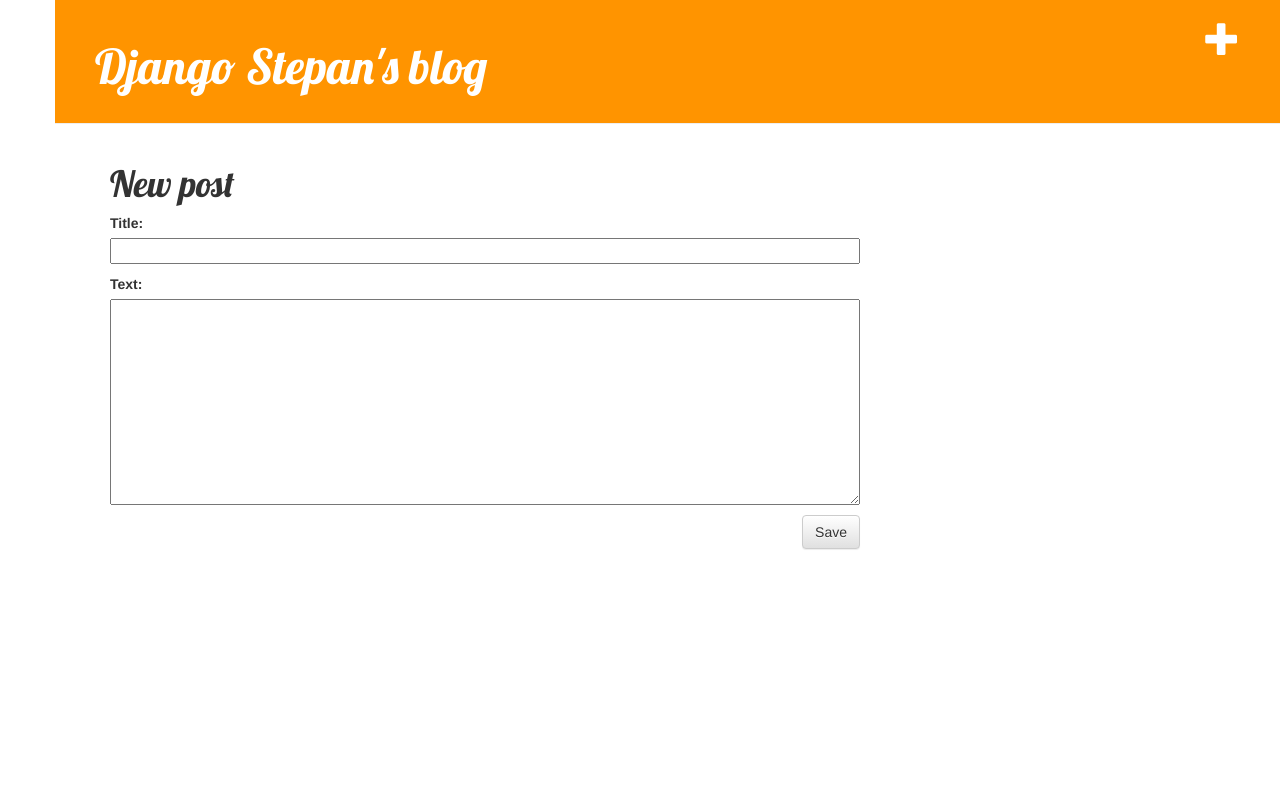
After one commit to StepanSZhuk/my_first_blog, a Django app: page /post/new/ in a window 1280 px wide. The commit adds this page. Run offline with Django 3.2, Linux system fonts and the light colour scheme; the visitor is signed in with stand-in values (Sample User, id 1); some libraries are stand-ins or nearby versions.

Commit message:
Added views to create/edit blog post inside the site.

```diff
--- /dev/null
+++ b/blog/forms.py
@@ -0,0 +1,6 @@
+from django import forms
+from .models import Post
+class PostForm(forms.ModelForm):
+    class Meta:
+        model = Post
+        fields = ('title', 'text',)
--- /dev/null
+++ b/blog/static/css/blog.css
@@ -0,0 +1,47 @@
+h1 a {
+    color: #FCA205;
+    font-family: 'Lobster';
+}
+
+body {
+    padding-left: 55px;
+}
+
+.page-header {
+    background-color: #ff9400;
+    margin-top: 0;
+    padding: 20px 20px 20px 40px;
+    }
+    .page-header h1, .page-header h1 a, .page-header h1 a:visited, .page-header h1 a:active {
+    color: #ffffff;
+    font-size: 36pt;
+    text-decoration: none;
+    }
+    .content {
+    margin-left: 40px;
+    }
+    h1, h2, h3, h4 {
+    font-family: 'Lobster', cursive;
+    }
+    .date {
+    float: right;
+    color: #828282;
+    }
+    .save {
+    float: right;
+    }
+    .post-form textarea, .post-form input {
+    width: 100%;
+    }
+    .top-menu, .top-menu:hover, .top-menu:visited {
+    color: #ffffff;
+    float: right;
+    font-size: 26pt;
+    margin-right: 20px;
+    }
+    .post {
+    margin-bottom: 70px;
+    }
+    .post h1 a, .post h1 a:visited {
+    color: #000000;
+    }
--- /dev/null
+++ b/blog/templates/blog/base.html
@@ -0,0 +1,27 @@
+{% load static %}
+<html>
+<head>
+<title>Django Stepan's blog</title>
+<link rel="stylesheet" href="//maxcdn.bootstrapcdn.com/bootstrap/3.2.0/css/bootstrap.min.css">
+<link rel="stylesheet" href="//maxcdn.bootstrapcdn.com/bootstrap/3.2.0/css/bootstrap-theme.min.css">
+<link href='//fonts.googleapis.com/css?family=Lobster&subset=latin,latin-ext' rel='stylesheet' type='text/css'
+>
+<link rel="stylesheet" href="{% static 'css/blog.css' %}">
+</head>
+<body>
+    <div class="page-header">
+        {% if user.is_authenticated %}
+        <a href="{% url 'post_new' %}" class="top-menu"><span class="glyphicon glyphicon-plus"></span></a>
+        {% endif %}
+        <h1><a href="/">Django Stepan's blog</a></h1>
+    </div>
+    <div class="content container">
+    <div class="row">
+    <div class="col-md-8">
+    {% block content %}
+    {% endblock %}
+    </div>
+    </div>
+    </div>
+    </body>
+</html>
--- /dev/null
+++ b/blog/templates/blog/post_edit.html
@@ -0,0 +1,8 @@
+{% extends 'blog/base.html' %}
+{% block content %}
+<h1>New post</h1>
+<form method="POST" class="post-form">{% csrf_token %}
+{{ form.as_p }}
+<button type="submit" class="save btn btn-default">Save</button>
+</form>
+{% endblock %}
--- a/blog/urls.py
+++ b/blog/urls.py
@@ -2,4 +2,7 @@ from django.conf.urls import url
 from . import views
 urlpatterns = [
     url(r'^$', views.post_list, name='post_list'),
+    url(r'^post/(?P<pk>[0-9]+)/$', views.post_detail, name='post_detail'),
+    url(r'^post/new/$', views.post_new, name='post_new'),
+    url(r'^post/(?P<pk>[0-9]+)/edit/$', views.post_edit, name='post_edit'),
 ]
--- a/blog/views.py
+++ b/blog/views.py
@@ -1,7 +1,40 @@
 from django.shortcuts import render
 from django.utils import timezone
 from .models import Post
+from django.shortcuts import render, get_object_or_404
+from .forms import PostForm
 
 def post_list(request):
     posts = Post.objects.filter(published_date__lte=timezone.now()).order_by('published_date')
     return render(request, 'blog/post_list.html', {'posts': posts})
+
+def post_detail(request, pk):
+    post = get_object_or_404(Post, pk=pk)
+    return render(request, 'blog/post_detail.html', {'post': post})
+
+def post_new(request):
+    if request.method == "POST":
+        form = PostForm(request.POST)
+        if form.is_valid():
+            post = form.save(commit=False)
+            post.author = request.user
+            post.published_date = timezone.now()
+            post.save()
+            return redirect('post_detail', pk=post.pk)
+    else:
+        form = PostForm()
+    return render(request, 'blog/post_edit.html', {'form': form})
+
+def post_edit(request, pk):
+    post = get_object_or_404(Post, pk=pk)
+    if request.method == "POST":
+        form = PostForm(request.POST, instance=post)
+        if form.is_valid():
+            post = form.save(commit=False)
+            post.author = request.user
+            post.published_date = timezone.now()
+            post.save()
+            return redirect('post_detail', pk=post.pk)
+    else:
+        form = PostForm(instance=post)
+    return render(request, 'blog/post_edit.html', {'form': form})
```
Also changed, not shown: blog/templates/blog/post_detail.html (added, +28 -0 lines), blog/templates/blog/post_list.html (+11 -26 lines).
